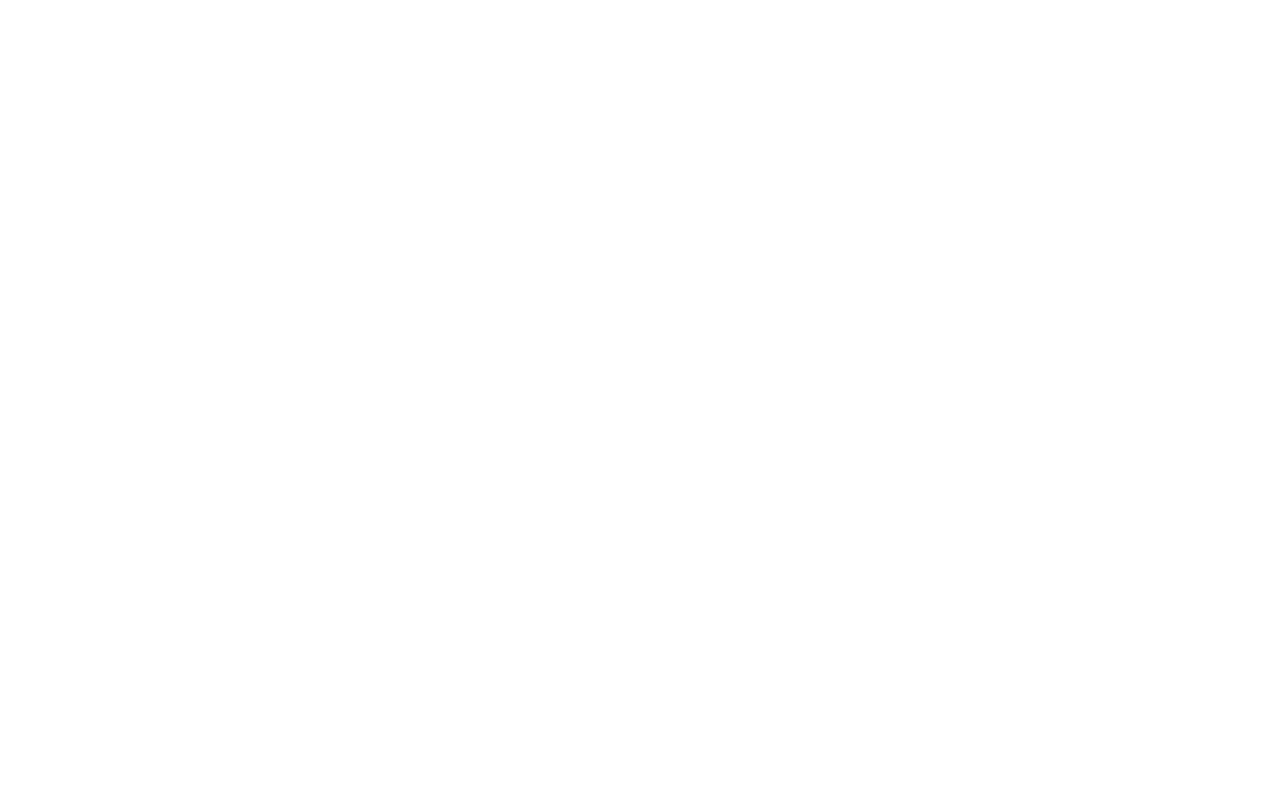
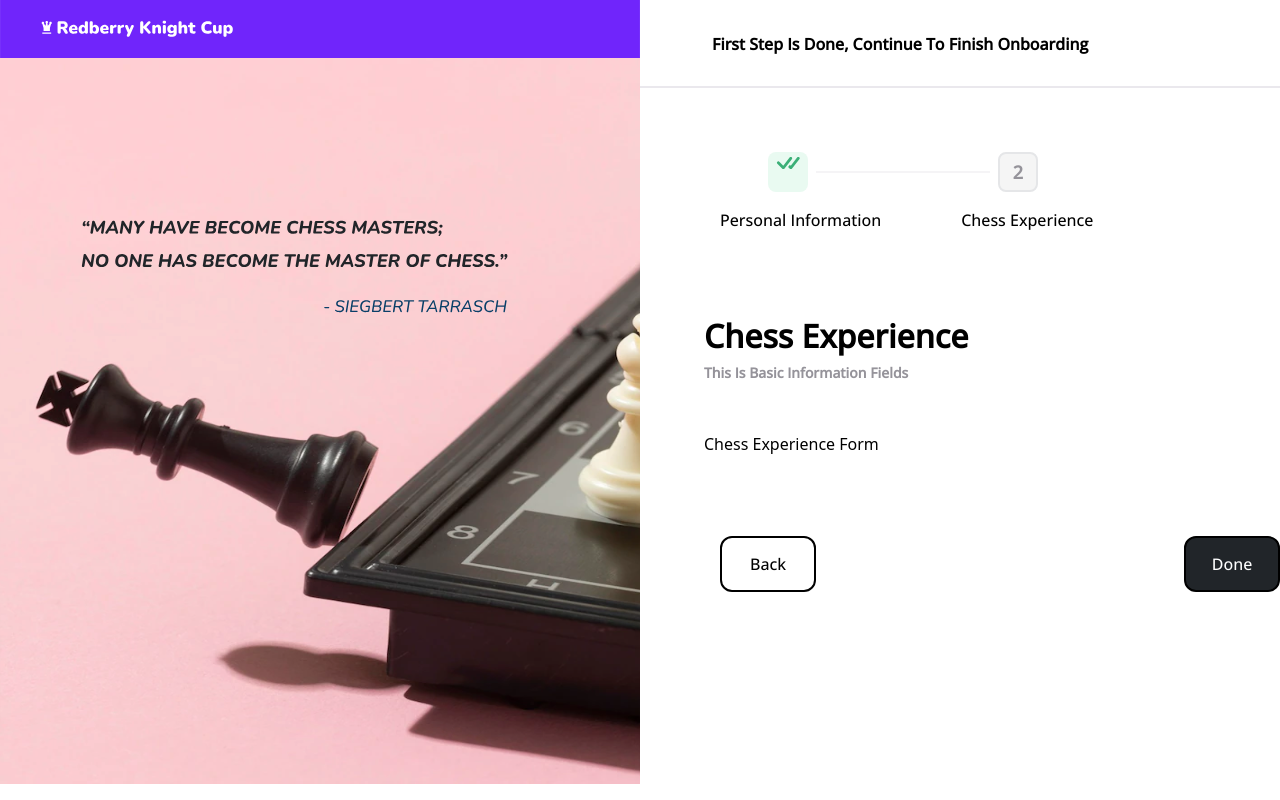
Before and after one commit to LJ1319/redberry-knight-cup, a React (Create React App) app: page /chess-experience in a window 1280 px wide. Before the commit this address had no page. Built offline with nearby package versions, Linux system fonts and the light colour scheme.

Commit message:
add chess experience page

```diff
--- a/src/App.jsx
+++ b/src/App.jsx
@@ -2,12 +2,14 @@
 
 import HomePage from './pages/HomePage';
 import PersonalExperiencePage from './pages/PersonalExperiencePage';
+import ChessExperiencePage from './pages/ChessExperiencePage';
 
 function App() {
   return (
     <Routes>
       <Route path='/' element={<HomePage />} />
       <Route path='/personal-experience' element={<PersonalExperiencePage />} />
+      <Route path='/chess-experience' element={<ChessExperiencePage />} />
     </Routes>
   );
 }
--- /dev/null
+++ b/src/components/ChessExperiencePage/ChessExperienceForm.jsx
@@ -0,0 +1,11 @@
+const ChessExperienceForm = () => {
+  return (
+    <div className="flex ml-16 mt-12">
+      <form className="w-full max-w-2xl">
+        Chess Experience Form
+      </form>
+    </div>
+  );
+};
+
+export default ChessExperienceForm;
--- /dev/null
+++ b/src/components/ChessExperiencePage/ChessExperiencePageContent.jsx
@@ -0,0 +1,41 @@
+import { Link } from 'react-router-dom';
+
+import LeftSide from '../Layout/LeftSide';
+
+import Header from '../Layout/Header';
+import ProgressBar from '../Layout/ProgressBar';
+import Title from '../Layout/Title';
+import ChessExperienceForm from './ChessExperienceForm';
+
+import Chess from '../../img/Chess.svg';
+import Checked from '../../img/check-all.svg';
+
+const ChessExperiencePageContent = () => {
+  return (
+    <div className="flex">
+      <LeftSide cover={Chess} />
+      <div className='w-1/2'>
+        <Header text='first step is done, continue to finish onboarding' />
+        <ProgressBar content={Checked} />
+        <Title title='chess experience' info='this is basic information fields' />
+        <ChessExperienceForm />
+        <div className='flex justify-between ml-20 mt-20 max-w-2xl'>
+          <Link to='/personal-experience'>
+            <button className='w-24 h-14 border-2 border-black rounded-xl font-opensans hover:border-redberrypurple hover:bg-redberrygrey'>
+              Back
+            </button>
+          </Link>
+
+          <Link to='/personal-experience'>
+            <button className='w-24 h-14 border-2 border-black rounded-xl font-opensans bg-redberryblack text-white hover:border-redberrypurple hover:border-4'>
+              Done
+            </button>
+          </Link>
+        </div>
+      </div>
+    </div >
+
+  );
+};
+
+export default ChessExperiencePageContent;
--- a/src/components/HomePage/HomePageContent.jsx
+++ b/src/components/HomePage/HomePageContent.jsx
@@ -18,11 +18,11 @@
           </h1>
         </div>
         <div className='ml-20 mt-20 w-48 h-14'>
-          <button className='hover:border-4 hover:rounded-xl hover:border-redberrypurple'>
-            <Link to='/personal-experience'>
+          <Link to='/personal-experience'>
+            <button className='hover:border-4 hover:rounded-xl hover:border-redberrypurple'>
               <img src={GetStarted} alt="Get Started Right Arrow" />
-            </Link>
-          </button>
+            </button>
+          </Link>
         </div>
       </div>
     </div>
--- a/src/components/Layout/ProgressBar.jsx
+++ b/src/components/Layout/ProgressBar.jsx
@@ -1,11 +1,12 @@
 import Line from '../../img/Line.svg';
 
-const ProgressBar = () => {
+const ProgressBar = ({ content, text }) => {
   return (
     <>
       <div className="flex mt-16 ml-32 mb-4">
-        <div className="w-10 h-10 border-2 border-redberrylightgrey rounded-lg text-center align-middle p-1">
-          <span className="text-lg font-opensans font-bold">1</span>
+        <div className="bg-redberrygreen w-10 h-10 border-none border-redberrylightgrey rounded-lg text-center align-middle p-1">
+          <img src={content} alt="" className='ml-1' />
+          <span className="text-lg font-opensans font-bold">{text}</span>
         </div>
         <img src={Line} alt="In Between Line" className='ml-2 mr-2' />
         <div className="w-10 h-10 border-2 border-redberrylightgrey rounded-lg bg-redberrylightsilver text-center align-middle p-1">
--- a/src/components/Layout/Title.jsx
+++ b/src/components/Layout/Title.jsx
@@ -1,8 +1,8 @@
-const Title = () => {
+const Title = ({ title, info }) => {
   return (
     <div className="ml-16 mt-20">
-      <h4 className="font-opensans capitalize font-semibold text-[32px]">personal information</h4>
-      <span className="font-opensans capitalize font-semibold text-sm text-redberrydarksilver">this is basic information fields</span>
+      <h4 className="font-opensans capitalize font-semibold text-[32px]">{title}</h4>
+      <span className="font-opensans capitalize font-semibold text-sm text-redberrydarksilver">{info}</span>
     </div>
   );
 };
--- a/src/components/PersonalExperiencePage/PersonalExperiencePageContent.jsx
+++ b/src/components/PersonalExperiencePage/PersonalExperiencePageContent.jsx
@@ -15,16 +15,21 @@
       <LeftSide cover={Personal} />
       <div className='w-1/2'>
         <Header text='start creating your account' />
-        <ProgressBar />
-        <Title />
+        <ProgressBar text={1} />
+        <Title title='Personal Information' info='this is basic information fields' />
         <PersonalExperienceForm />
-        <div className='flex justify-between ml-20 mt-20 max-w-2xl h-14'>
-          <button className='w-20 border-2 border-black rounded-xl hover:border-redberrypurple hover:bg-redberrygrey'>Back</button>
-          <button>
-            <Link to='/chess-experience'>
-              <img src={Next} alt="Get Started Right Arrow" className='hover:border-4 hover:rounded-xl hover:border-redberrypurple' />
-            </Link>
-          </button>
+        <div className='flex justify-between ml-20 mt-20 max-w-2xl '>
+          <Link to='/'>
+            <button className='w-24 h-14 border-2 border-black rounded-xl hover:border-redberrypurple hover:bg-redberrygrey'>
+              Back
+            </button>
+          </Link>
+
+          <Link to='/chess-experience'>
+            <button>
+              <img src={Next} alt="Get Started Right Arrow" className='hover:h-14 hover:border-4 hover:rounded-xl hover:border-redberrypurple' />
+            </button>
+          </Link>
         </div>
       </div>
     </div>
--- /dev/null
+++ b/src/pages/ChessExperiencePage.jsx
@@ -0,0 +1,10 @@
+import ChessExperiencePageContent from "../components/ChessExperiencePage/ChessExperiencePageContent";
+
+
+const ChessExperiencePage = () => {
+
+  return <ChessExperiencePageContent />;
+
+};
+
+export default ChessExperiencePage;
--- a/tailwind.config.js
+++ b/tailwind.config.js
@@ -25,7 +25,8 @@
         redberrydarksilver: '#95939A',
         redberrywhite: '#F8F9FA',
         redberrygreysh: '#E9ECEF',
-        redberrypale: 'rgba(33, 37, 41, 0.5)'
+        redberrypale: 'rgba(33, 37, 41, 0.5)',
+        redberrygreen: '#E9FAF1'
       },
       height: {
         22: '84px'
```
